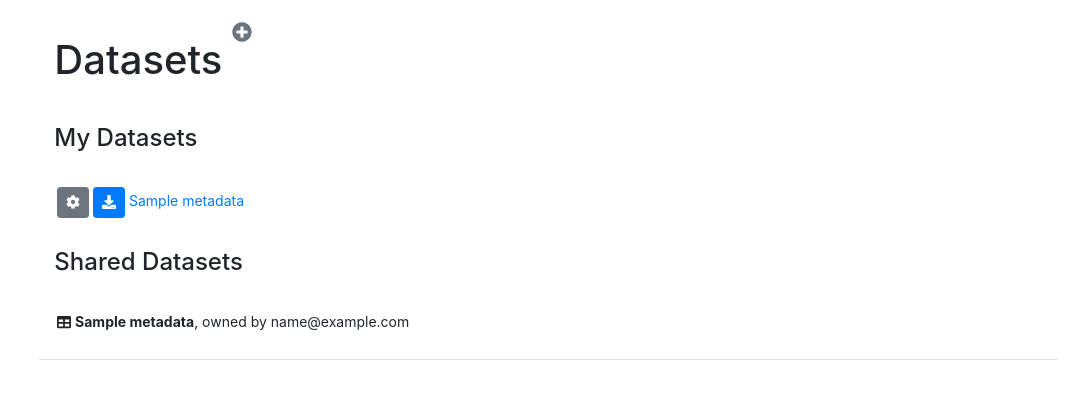
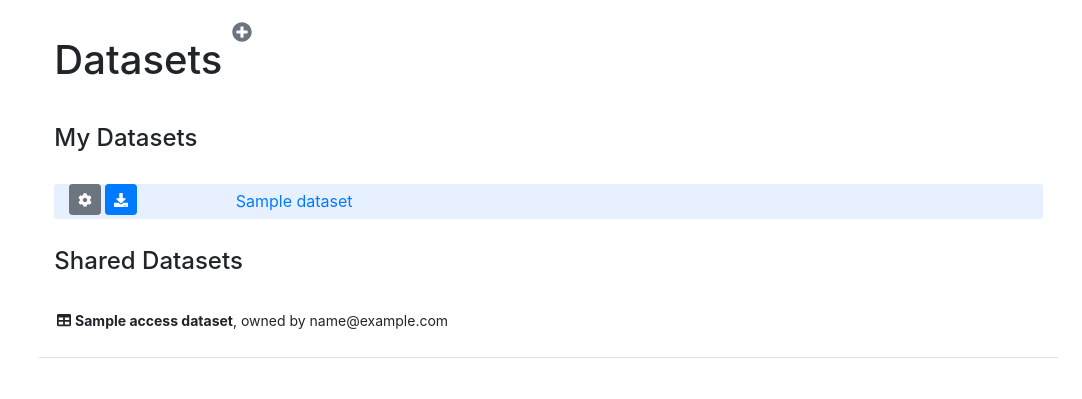
Before and after one commit to FrankGrimm/omen, a Python web app: template app/templates/dataset.html in a window 1280 px wide. Shown: the part 48-447 px from the top of the page, without its empty margins (198-1280 px from the left). Run offline with Jinja, Linux system fonts and the light colour scheme; the template is opened without the code that fills it: most values are stand-ins (such as "Sample title", 1, 10 or a date in 2020); some libraries are stand-ins or nearby versions.

Commit message:
improved dataset overview

```diff
--- a/app/lib/database.py
+++ b/app/lib/database.py
@@ -101,6 +101,11 @@
     content = Column(String, nullable=True)
 
     persisted = False
+
+    def get_name(self):
+        if self.dsmetadata is None:
+            return self.dataset_id
+        return self.dsmetadata.get("name", self.dataset_id)
 
     def check_dataset(self):
         dataset = self
--- a/app/static/style.css
+++ b/app/static/style.css
@@ -184,3 +184,41 @@
     color: #ff3649;
     font-style: italic;
 }
+
+ul.ds_overview_issues {
+    list-style-type: none;
+    margin: 0 0 0 auto;
+    padding: 0;
+}
+
+ul.ds_overview_issues li {
+    float: left;
+    margin: 1em;
+    padding: 0.5em;
+    font-size: 10pt;
+}
+
+ul.dslist li.ds_separator {
+    display: none;
+    margin: 0 1em;
+    padding: 0;
+    height: 1px;
+    border-bottom: 1px solid #94c9de;
+}
+
+.ds_overview_label a {
+    display: block;
+    width: 100%;
+    padding: 0.1em;
+}
+
+.ds_overview_label {
+    line-height: 2em;
+    font-size: 12pt;
+}
+
+ul.dslist li.ds_meta {
+    background: #e7f0ff;
+    padding: 0;
+    border-radius: 3px;
+}
--- a/app/templates/dataset.html
+++ b/app/templates/dataset.html
@@ -12,19 +12,27 @@
 
       <ul class="dslist col-12">
     {% for dsid, ds in my_datasets.items() %}
-        <li>
+        <li class="row ds_meta">
+            <div class="col-2">
             <a class="btn btn-sm btn-secondary" href="{{ url_for("new_dataset", dsid=dsid) }}"><i class="fas fa-cog"></i></a>
             <a class="btn btn-sm btn-primary" href="{{ url_for("download", dsid=dsid) }}"><i class="fas fa-download"></i></a>
-            <a href="{{ url_for('dataset', dsid=dsid) }}">
-                {{ds.metadata.name or dsid}}
+            </div>
+            <div class="col-10 ds_overview_label">
+            <a href="{{ url_for('new_dataset', dsid=dsid) }}">
+                {{ ds.get_name() }}
             </a>
-
-            {% if ds and ds in ds_errors %}
-            {% for errmsg in ds_errors[ds] %}
-            <div class="badge badge-warning">{{ errmsg }}</div>
-            {% endfor %}
-            {% endif %}
+            </div>
         </li>
+        {% if ds and ds in ds_errors and ds_errors %}
+        <li class="row">
+            <ul class="ds_overview_issues offset-2 col-10">
+                {% for errmsg in ds_errors[ds] %}
+                <li class="badge badge-warning">{{ errmsg }}</li>
+                {% endfor %}
+            </ul>
+        </li>
+        {% endif %}
+        <li class="ds_separator">&nbsp;</li>
     {% endfor %}
       </ul>
 
@@ -36,7 +44,7 @@
       <ul class="dslist col-12">
     {% for dsid, ds in access_datasets.items() %}
         <li>
-            <i class="fas fa-table"></i> <strong>{{ds.metadata.name or dsid}}</strong>, owned by {{ db.by_id(ds.owner).email }}
+            <i class="fas fa-table"></i> <strong>{{ ds.get_name() }}</strong>, owned by {{ db.by_id(ds.owner).email }}
         </li>
     {% endfor %}
       </ul>
```
Also changed, not shown: app/templates/dataset_new.html (+10 -0 lines).
